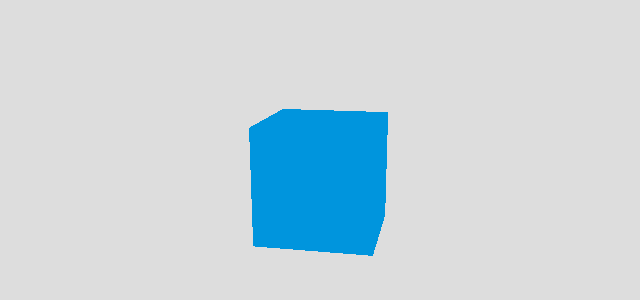
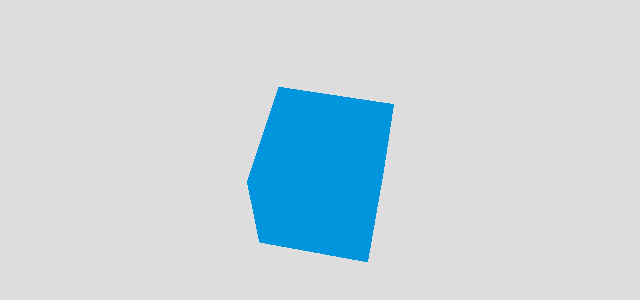
Before and after one commit to PilzHere/ThreeJsGame, a plain HTML site: page index.html in a window 1280 px wide. Shown: the part 224-524 px from the top of the page, without its empty margins (316-956 px from the left). Drawn offline with Linux system fonts and the light colour scheme.

Commit message:
Now using screens,

```diff
--- a/index.html
+++ b/index.html
@@ -19,6 +19,12 @@
 
 <body>
     <script src="./src/threejs/three.min.js"></script>
+
+    <script src="./src/utils/stack.js"></script>
+
+    <script src="./src/screen/gamescreen.js"></script>
+    <script src="./src/screen/menuscreen.js"></script>
+
     <script src="./src/game/game.js"></script>
 </body>
 
--- a/src/game/game.js
+++ b/src/game/game.js
@@ -1,12 +1,16 @@
 const WIDTH = window.innerWidth;
 const HEIGHT = window.innerHeight;
 
+let clock = new THREE.Clock();
+let deltaTime = 0;
+
+let desiredFps = 60;
+let desiredDelta = 1000 / desiredFps;
+let timeTarget = 0;
+
 let renderer = null;
 
-let scene = null;
-let camera = null;
-
-let cube = null;
+let screens = new Stack();
 
 init();
 initRenderer();
@@ -23,40 +27,53 @@ function initRenderer() {
     renderer.setSize(WIDTH, HEIGHT);
     renderer.setClearColor(0xDDDDDD, 1);
     document.body.appendChild(renderer.domElement);
-
-    scene = new THREE.Scene();
-
-    camera = new THREE.PerspectiveCamera(70, WIDTH / HEIGHT);
-    camera.position.z = 50;
-    scene.add(camera);
 }
 
 function start(params) {
     console.log("GAME start");
 
-    const boxGeometry = new THREE.BoxGeometry(10, 10, 10);
-    const basicMaterial = new THREE.MeshBasicMaterial({ color: 0x0095DD });
-    cube = new THREE.Mesh(boxGeometry, basicMaterial);
-    scene.add(cube);
-    cube.rotation.set(0.4, 0.2, 0);
+    screens.push(new MenuScreen(WIDTH, HEIGHT));
+    screens.peek().start();
 
     render();
 }
 
 function tick(dt) {
-    //console.log("GAME tick");
+    if (!screens.isEmpty()) {
+        screens.peek().tick(dt);
+    }
 }
 
-function render(dt) {
-    tick();
+function render() {
+    if (Date.now()>=timeTarget) {
+        deltaTime = clock.getDelta();
+        //console.log(deltaTime);
 
-    //console.log("GAME render");
+        tick(deltaTime);
+        renderImage(deltaTime);
 
-    requestAnimationFrame(render); // begin, using V-sync
+        timeTarget += desiredDelta;
 
-    cube.rotation.x += 0.01;
+        if (Date.now()>= timeTarget) {
+            timeTarget = Date.now();
+        }
+    }
 
-    renderer.render(scene, camera); // end
+    requestAnimationFrame(render); // always request
+
+    if (screens.isEmpty()) {
+        stop();
+        exit();
+    }
+}
+
+function renderImage(dt) {
+    if (!screens.isEmpty()) {
+        const currentScreen = screens.peek();
+
+        currentScreen.render(dt);
+        renderer.render(currentScreen.scene, currentScreen.camera); // actually rendering
+    }
 }
 
 function stop() {
--- /dev/null
+++ b/src/screen/gamescreen.js
@@ -0,0 +1,25 @@
+class GameScreen {
+    constructor(width, height) {
+        this.width = width;
+        this.height = height;
+
+        this.scene = null;
+        this.camera = null;
+    }
+
+    start() {
+
+    }
+
+    tick(dt) {
+        console.log("GameScreen TICK");
+    }
+
+    render(dt) {
+        console.log("GameScreen RENDER");
+    }
+
+    exit() {
+
+    }
+}
--- /dev/null
+++ b/src/screen/menuscreen.js
@@ -0,0 +1,37 @@
+class MenuScreen extends GameScreen {
+    constructor(width, height) {
+        super(width, height);
+
+        this.cube = null;
+    }
+
+    start() {
+        this.scene = new THREE.Scene();
+        this.camera = new THREE.PerspectiveCamera(70, this.width / this.height);
+
+        this.camera.position.z = 50;
+        this.scene.add(this.camera);
+
+        const boxGeometry = new THREE.BoxGeometry(10, 10, 10);
+        const basicMaterial = new THREE.MeshBasicMaterial({ color: 0x0095DD });
+        this.cube = new THREE.Mesh(boxGeometry, basicMaterial);
+        this.scene.add(this.cube);
+        this.cube.rotation.set(0.4, 0.2, 0);
+    }
+
+    tick(dt) {
+        //super.tick(dt);
+        //console.log("MenuScreen TICK");
+
+        this.cube.rotation.x += dt * 2;
+    }
+
+    render(dt) {
+        //super.render(dt);
+        //console.log("MenuScreen RENDER");
+    }
+
+    exit() {
+
+    }
+}
--- /dev/null
+++ b/src/utils/stack.js
@@ -0,0 +1,46 @@
+// Stack class
+class Stack {
+    // Array is used to implement stack
+    constructor() {
+        this.items = [];
+    }
+
+    // Functions to be implemented
+    // push function
+    push(element) {
+        // push element into the items
+        this.items.push(element);
+    }
+
+
+    // pop function
+    pop() {
+        // return top most element in the stack
+        // and removes it from the stack
+        // Underflow if stack is empty
+        if (this.items.length == 0)
+            return "Underflow";
+        return this.items.pop();
+    }
+
+    // peek function
+    peek() {
+        // return the top most element from the stack
+        // but does'nt delete it.
+        return this.items[this.items.length - 1];
+    }
+
+    // isEmpty function
+    isEmpty() {
+        // return true if stack is empty
+        return this.items.length == 0;
+    }
+
+    // printStack function
+    printStack() {
+        var str = "";
+        for (var i = 0; i < this.items.length; i++)
+            str += this.items[i] + " ";
+        return str;
+    }
+}
```
Also changed, not shown: 1 other file.
